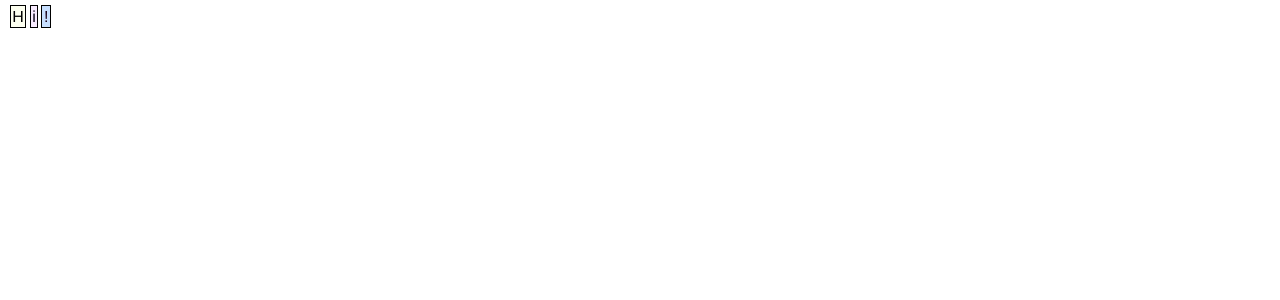
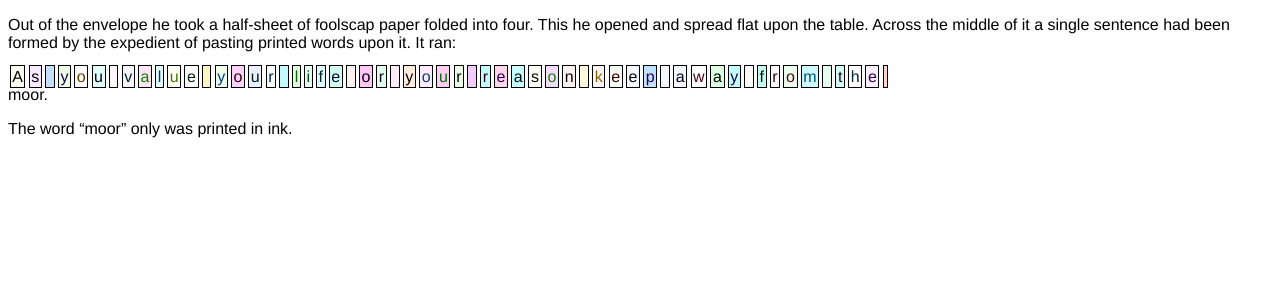
Before and after one commit to heaviss/ransomnote, a Vue app: page / in a window 1280 px wide. Shown: the top 300 px of the page. Built offline with nearby package versions, Linux system fonts and the light colour scheme.

Commit message:
Add message example from 'The Hound of the Baskervilles'

```diff
--- a/src/App.vue
+++ b/src/App.vue
@@ -1,6 +1,11 @@
 <template>
   <div id="app">
-    <RansomNote text="Hi!"/>
+    <p>Out of the envelope he took a half-sheet of foolscap paper folded into four. This he opened and spread flat upon the table. Across the middle of it a single sentence had been formed by the expedient of pasting printed words upon it. It ran:</p>
+    <p>
+      <RansomNote text="As you value your life or your reason keep away from the "/>
+      <span>moor.</span>
+    </p>
+    <p>The word “moor” only was printed in ink.</p>
   </div>
 </template>
 
```
Also changed, not shown: 1 other file (tests, documents, lock files or other folders).
